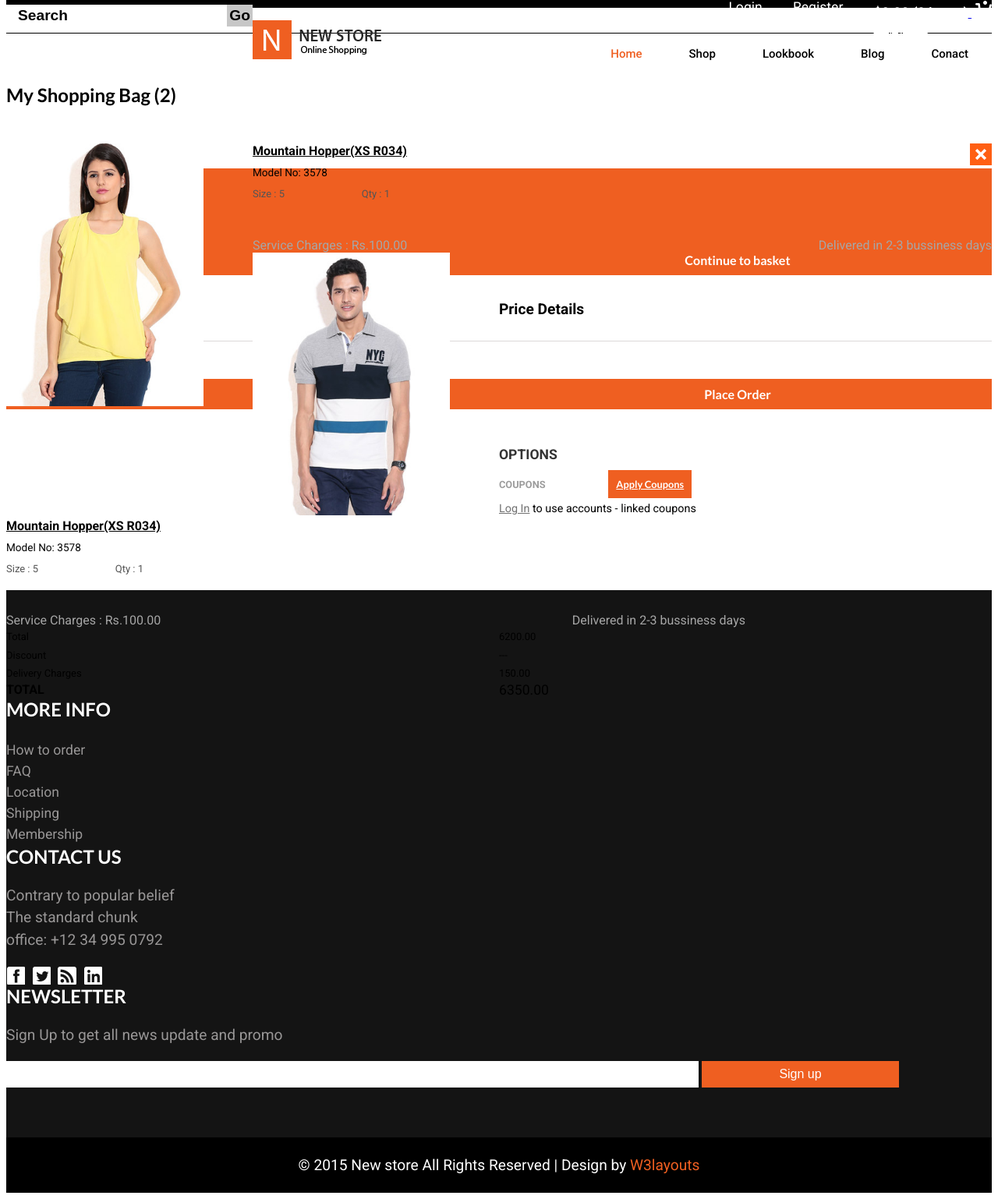
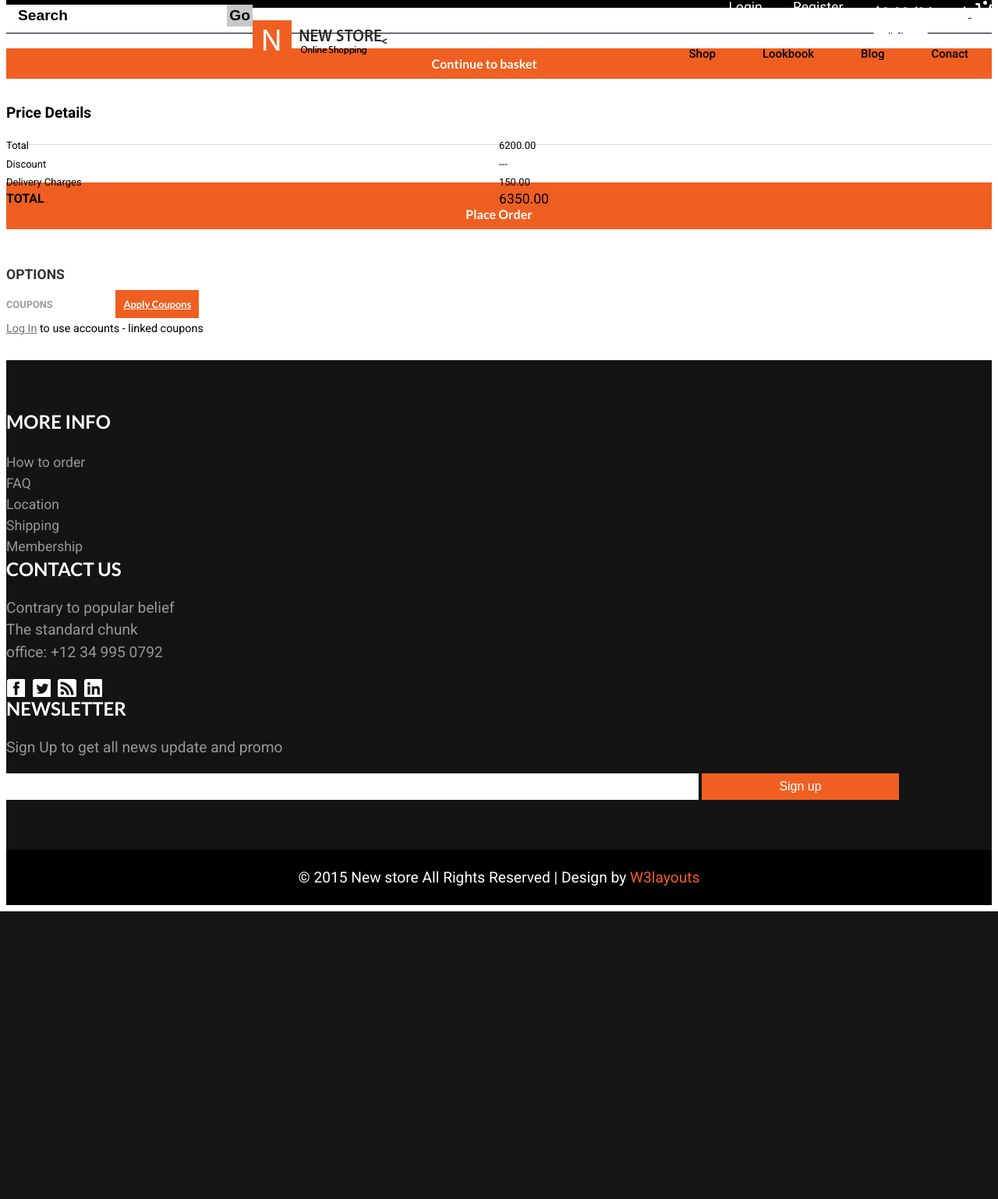
Before and after one commit to brunogomesifrn/info419livros, a Django app: page /generos/ in a window 1280 px wide. Shown: the part 28-1566 px from the top of the page at 78% size. After the commit the page ends 1197 px from the top, so only its background shows below. Run offline with Django 3.2, Linux system fonts and the light colour scheme; some libraries are stand-ins or nearby versions.

Commit message:
editei genero

```diff
--- a/core/templates/generos.html
+++ b/core/templates/generos.html
@@ -197,72 +197,7 @@ Smartphone Compatible web template, free webdesigns for Nokia, Samsung, LG, Sony
 	</div>
 
 
-<div class="container">
-	<div class="check">
-			 <h1>My Shopping Bag (2)</h1>
-		 <div class="col-md-9 cart-items">
-
-				<script>$(document).ready(function(c) {
-					$('.close1').on('click', function(c){
-						$('.cart-header').fadeOut('slow', function(c){
-							$('.cart-header').remove();
-						});
-						});
-					});
-			   </script>
-			 <div class="cart-header">
-				 <div class="close1"> </div>
-				 <div class="cart-sec simpleCart_shelfItem">
-						<div class="cart-item cyc">
-							 <img src="images/pic1.jpg" class="img-responsive" alt=""/>
-						</div>
-					   <div class="cart-item-info">
-						<h3><a href="#">Mountain Hopper(XS R034)</a><span>Model No: 3578</span></h3>
-						<ul class="qty">
-							<li><p>Size : 5</p></li>
-							<li><p>Qty : 1</p></li>
-						</ul>
-
-							 <div class="delivery">
-							 <p>Service Charges : Rs.100.00</p>
-							 <span>Delivered in 2-3 bussiness days</span>
-							 <div class="clearfix"></div>
-				        </div>
-					   </div>
-					   <div class="clearfix"></div>
-
-				  </div>
-			 </div>
-			 <script>$(document).ready(function(c) {
-					$('.close2').on('click', function(c){
-							$('.cart-header2').fadeOut('slow', function(c){
-						$('.cart-header2').remove();
-					});
-					});
-					});
-			 </script>
-			 <div class="cart-header2">
-				 <div class="close2"> </div>
-				  <div class="cart-sec simpleCart_shelfItem">
-						<div class="cart-item cyc">
-							 <img src="images/pic2.jpg" class="img-responsive" alt=""/>
-						</div>
-					   <div class="cart-item-info">
-						<h3><a href="#">Mountain Hopper(XS R034)</a><span>Model No: 3578</span></h3>
-						<ul class="qty">
-							<li><p>Size : 5</p></li>
-							<li><p>Qty : 1</p></li>
-						</ul>
-							 <div class="delivery">
-							 <p>Service Charges : Rs.100.00</p>
-							 <span>Delivered in 2-3 bussiness days</span>
-							 <div class="clearfix"></div>
-				        </div>
-					   </div>
-					   <div class="clearfix"></div>
-
-				  </div>
-			  </div>
+<
 		 </div>
 		  <div class="col-md-3 cart-total">
 			 <a class="continue" href="#">Continue to basket</a>
--- a/core/views.py
+++ b/core/views.py
@@ -19,3 +19,6 @@ def produtos(request):
 
 def livro_detalhes(request):
 	return render(request, 'single.html')
+
+def genero_cadastrar(request):
+	return render(request, 'generos_cadastrar.html')
```
